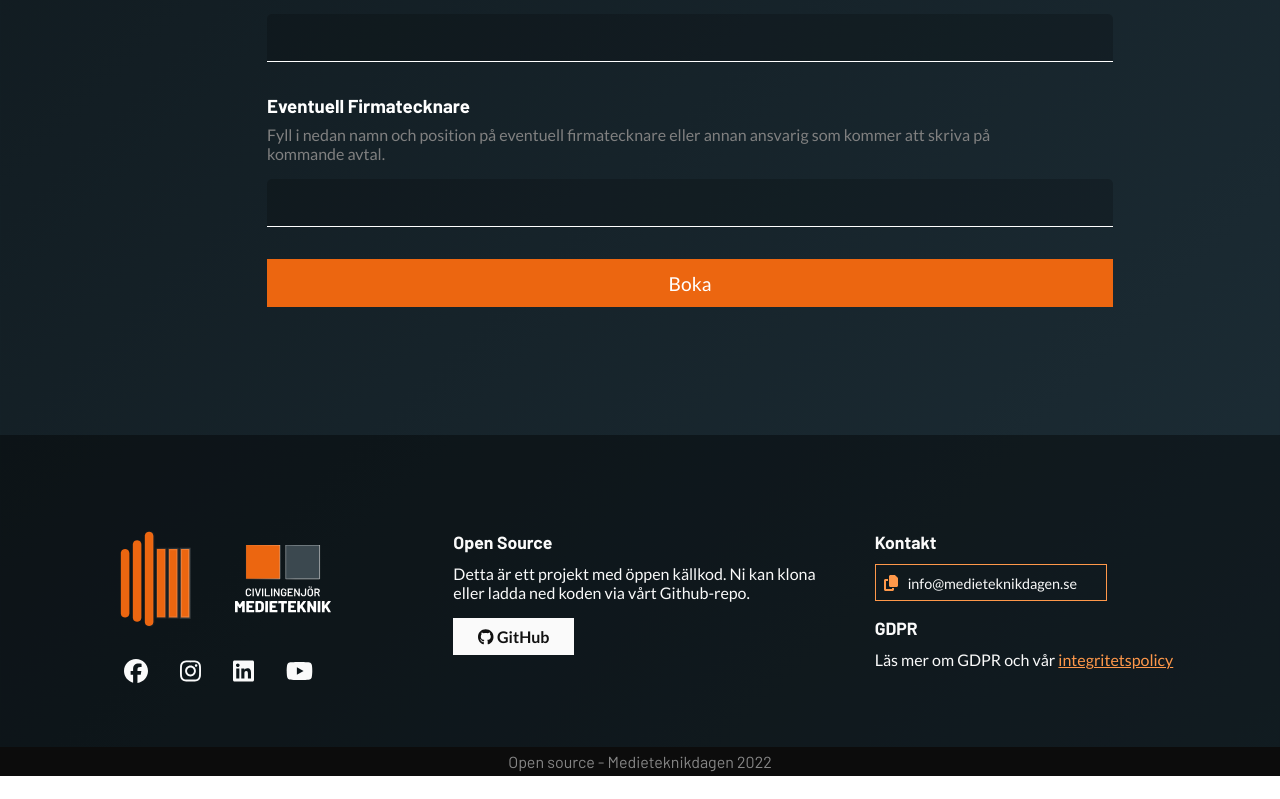
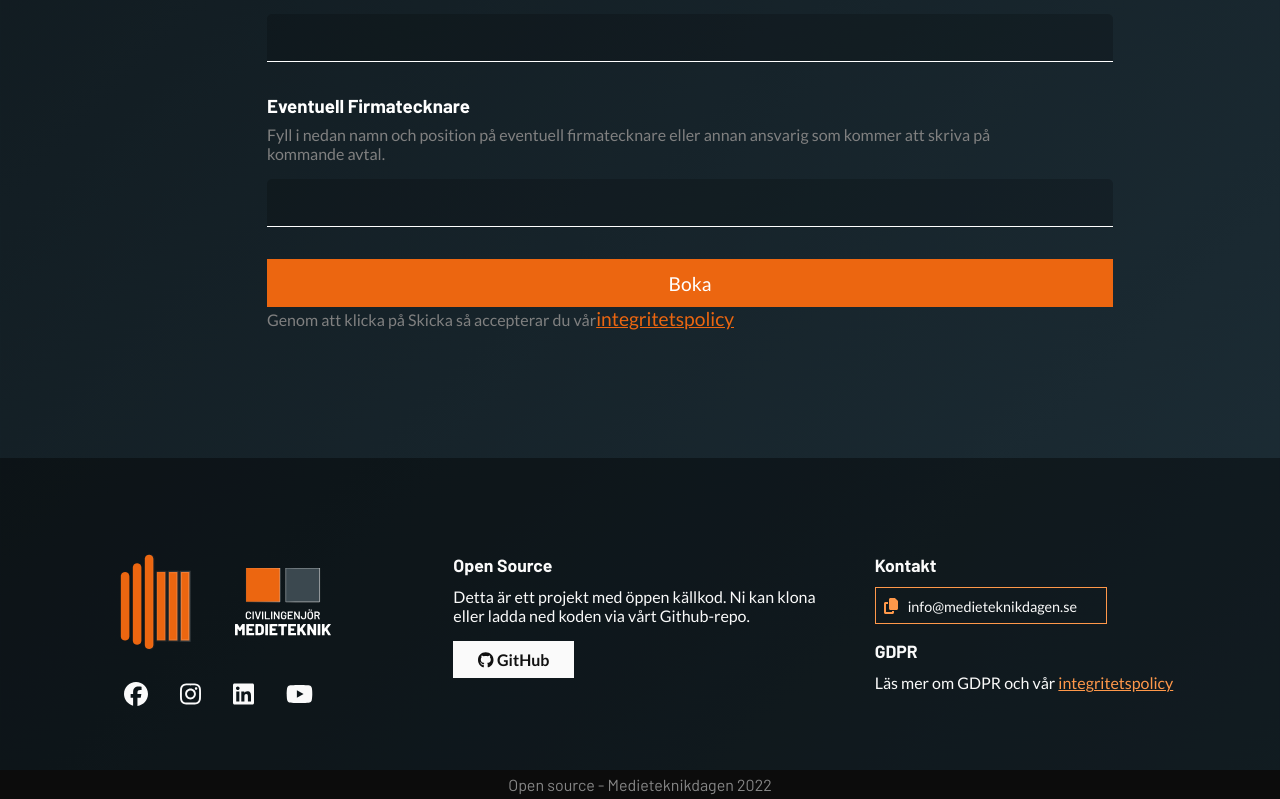
Before and after one commit to medieteknikdagarna/mtd2023v2, a Next.js app: page /booking in a window 1280 px wide. Shown: the part 3270-4069 px from the top of the page. Before the commit the page ends 4046 px from the top, so only its background shows below. Built offline with nearby package versions, Linux system fonts and the light colour scheme; no server answers; the database is empty.

Commit message:
added policy

```diff
--- a/public/content/privacy-policy.json
+++ b/public/content/privacy-policy.json
@@ -20,7 +20,7 @@
     },
     "thirdParty": {
       "title": "Datahanterare från tredje part",
-      "body": "Vi använder ett antal tjänster i vår verksamhet som underlättar den dagliga driften av Medieteknikdagen. Dessa tredje parter har valts ut noggrant och de har bekräftat att de följer GDPR reglerna.  <br/><br/><b>Google</b><br/> Tillhandahållande av epost, kalender och arbetsverktyg så som Google Docs, Google Drive, Google Sheets. <br/><br/><b>Facebook / Instagram / LinkedIn</b><br/> Leverantör av digital plattform Medieteknikdagen använder sig av för att marknadsföra sig till företag samt marknadsföra mässan. <br/><br/><b>Github</b><br/> Leverantör av kommunikation på Medieteknikdagens hemsida. <br/><br/><b>Slack:</b><br/> Leverantör av intern kommunikation. För mer information om användingen av cookies på medieteknikdagen.se, se \"Cookies\"."
+      "body": "Vi använder ett antal tjänster i vår verksamhet som underlättar den dagliga driften av Medieteknikdagen. Dessa tredje parter har valts ut noggrant och de har bekräftat att de följer GDPR reglerna.  <br/><br/><b>Google</b><br/> Tillhandahållande av epost, kalender och arbetsverktyg så som Google Docs, Google Drive, Google Sheets samt Firebase. <br/><br/><b>Facebook / Instagram / LinkedIn</b><br/> Leverantör av digital plattform Medieteknikdagen använder sig av för att marknadsföra sig till företag samt marknadsföra mässan. <br/><br/><b>Github</b><br/> Leverantör av kommunikation på Medieteknikdagens hemsida. <br/><br/><b>Slack:</b><br/> Leverantör av intern kommunikation. För mer information om användingen av cookies på medieteknikdagen.se, se \"Cookies\"."
     },
     "cookies": {
       "title": "Cookies",
@@ -65,7 +65,6 @@
       "body": "<p>Ansvarig utgivare samt ansvarig hanterare av data på denna webbplats är: <b>Medieteknikdagen, Medietekniksektionen, Organisationsnummer:</b> 825003-5279 <b>Postadress:</b> Kårhuset Trappan, Universitetet, 601 74 Norrköping <b>Kontakt:</b> <a href\"tel:+46725799874\">+46 725 799 874</a>, <a href=\"mailto:info@medieteknikdagen.se\">info@medieteknikdagen.se</a></p>"
     }
   },
-
   "en": {
     "title": "Privacy policy",
     "ingress": "<p>On this page you will find our policy that we follow to protect your personal information and privacy. They comply with the guidelines of the Data Protection Regulation GDPR. If you're wondering about anything, please contact <a href=\"mailto:info@medieteknikdagen.se\">info@medieteknikdagen.se</a> and we'll answer your questions.</p>",
--- a/src/components/BookingForm.jsx
+++ b/src/components/BookingForm.jsx
@@ -9,11 +9,12 @@ import { DevTool } from "@hookform/devtools";
 import { firebaseApp } from "@/firebase/clientApp";
 import { collection, addDoc, getFirestore } from "firebase/firestore";
 import { ref, uploadBytes } from "firebase/storage";
-
+import Link from "next/link";
 import { getStorage } from "firebase/storage";
 import styles from "../styles/BookingForm.module.scss";
 import { AiOutlineMinus, AiOutlinePlus } from "react-icons/ai";
 import SeatMap from "./utilities/SeatMap";
+const formContent = require("../../public/content/form.json");
 import { isReserved } from "./utilities/SeatMap";
 import WingLeft from "../../public/images/WingLeft.svg";
 import { languageContext } from "../pages/_app";
@@ -1083,6 +1084,12 @@ export default function BookingForm() {
               {lang === "sv" ? "Bookning misslyckad!" : "Registration failed!"}
             </p>
           )}
+          <span>
+            {formContent[lang].accept}
+            <Link href="/policy" legacyBehavior>
+              {formContent[lang].link}
+            </Link>
+          </span>
         </form>
       </div>
     </>
--- a/src/styles/BookingForm.module.scss
+++ b/src/styles/BookingForm.module.scss
@@ -60,6 +60,10 @@ $anim-speed: 0.85; // in seconds
   #underLine {
     text-decoration: underline;
     color: white;
+  }
+  a {
+    color: $MTDorange;
+    margin-top: 1rem;
   }
   .error {
     color: #9e3636;
--- a/src/styles/Policy.scss
+++ b/src/styles/Policy.scss
@@ -7,35 +7,38 @@
     font-size: 2.3rem;
     margin-bottom: 1.5rem;
     font-weight: 800;
+    color: #f5f5f7;
   }
   h3 {
     font-size: 1.9rem;
     font-weight: 600;
     margin-bottom: 0.7rem;
+    color: #f5f5f7;
   }
-  b{
+  b {
     font-weight: 600;
+    color: #f5f5f7;
   }
-  h4{
+  h4 {
     font-size: 1.3rem;
     font-weight: 600;
     margin-bottom: 0.5rem;
+    color: #f5f5f7;
   }
   a {
     color: var(--color-primary);
   }
   p {
     margin-bottom: 1rem;
+    color: #f5f5f7;
   }
 }
 
-
 @media screen and (min-width: 900px) {
-  .section-policy{
+  .section-policy {
     padding-right: 15vw;
-    h1{
+    h1 {
       font-size: 2.5rem;
     }
   }
-
 }
```
